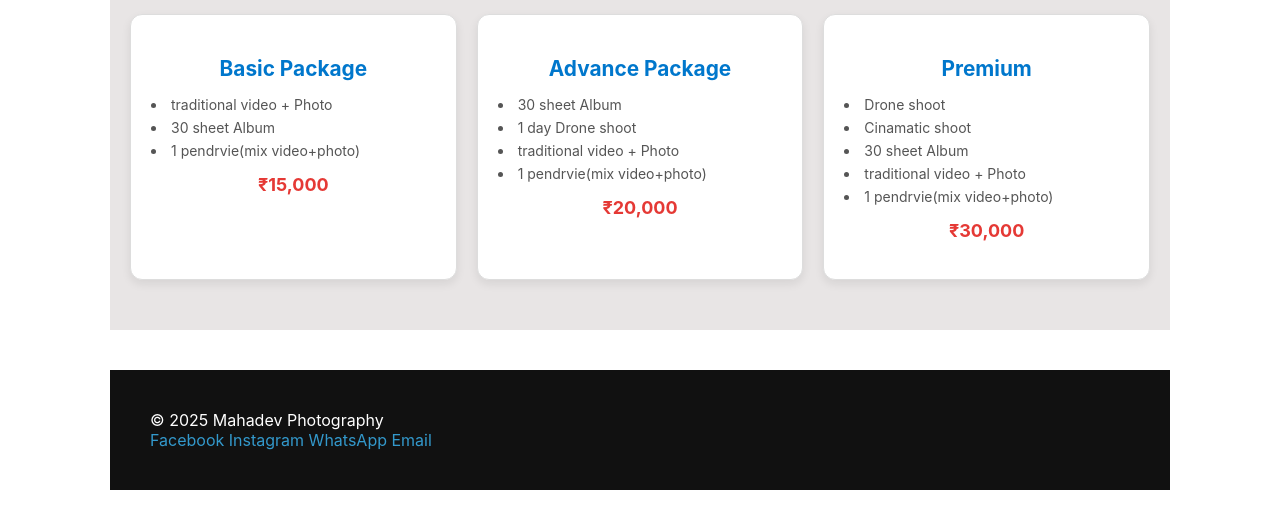
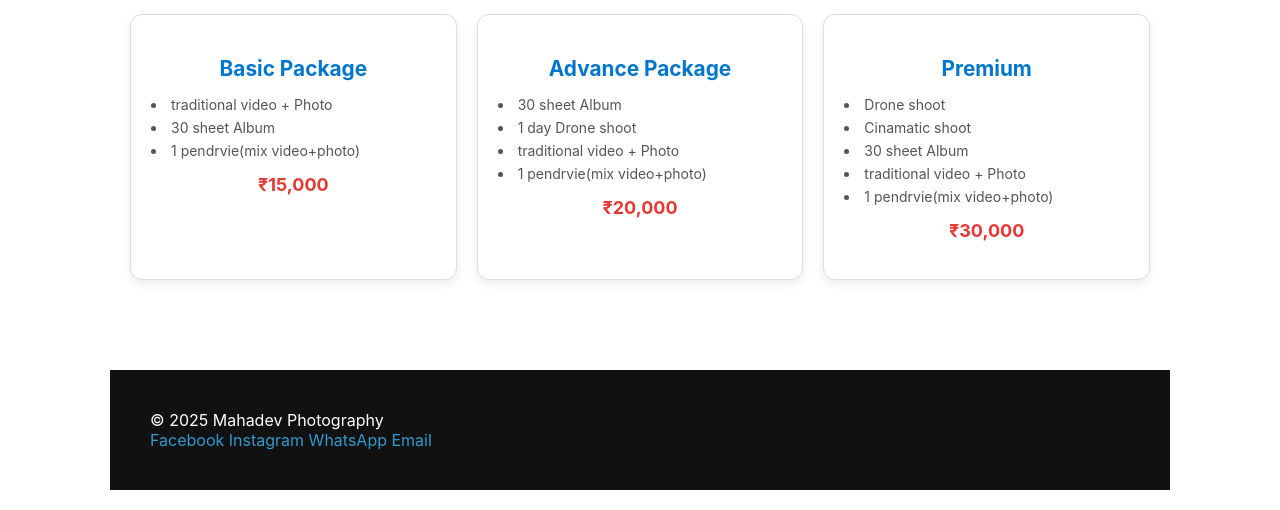
Before and after one commit to mannuallinone/fainal, a website: page index.html in a window 1280 px wide. Shown: the part 685-1195 px from the top of the page. Drawn offline with Linux system fonts and the light colour scheme.

Commit message:
Update style.css

```diff
--- a/style.css
+++ b/style.css
@@ -25,7 +25,7 @@ input,textarea,select{padding:10px;border-radius:6px;border:1px solid #ddd;width
 /* Packages Section */
 #packages {
   padding: 50px 20px;
-  background: #e8e5e5;
+  background: #ffffff;
   text-align: center;
 }
 
```
